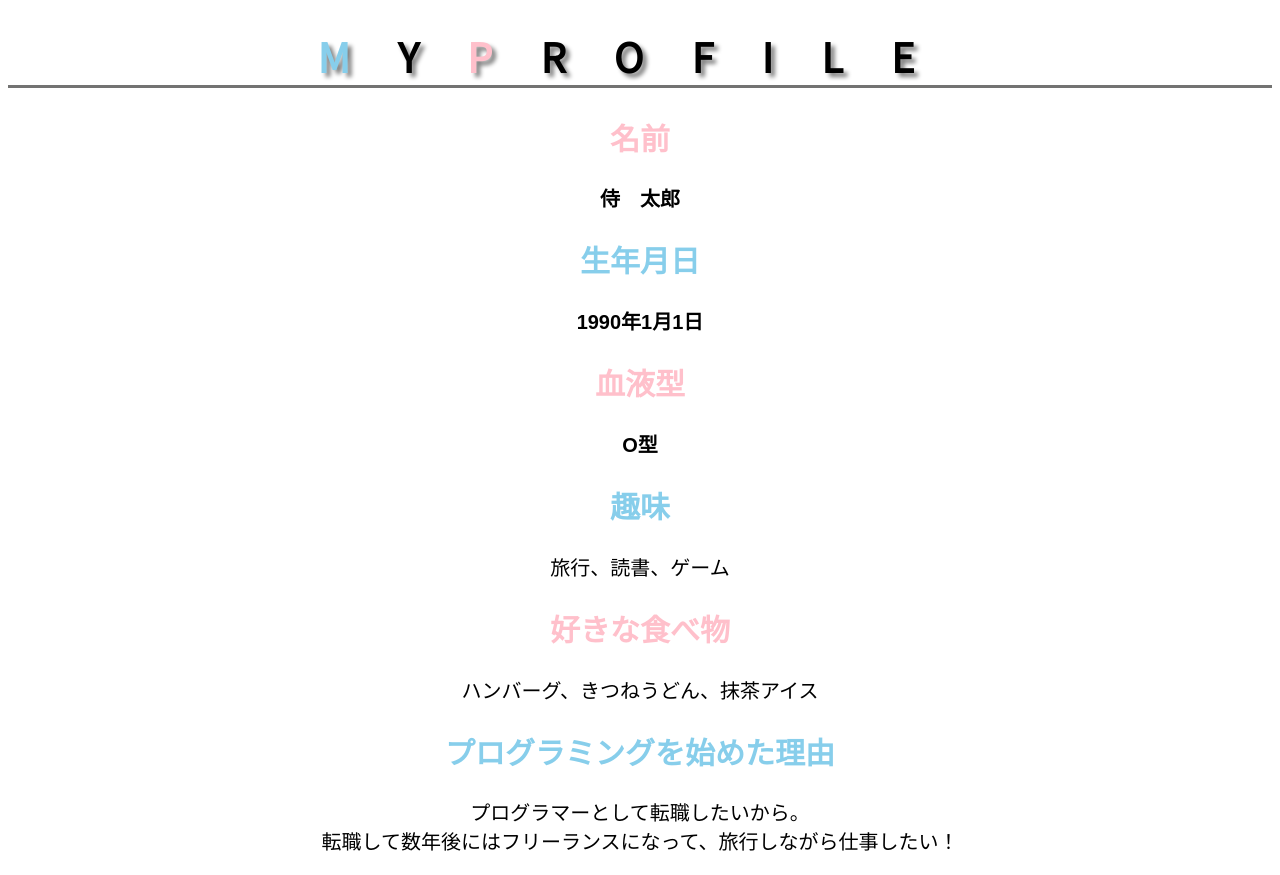
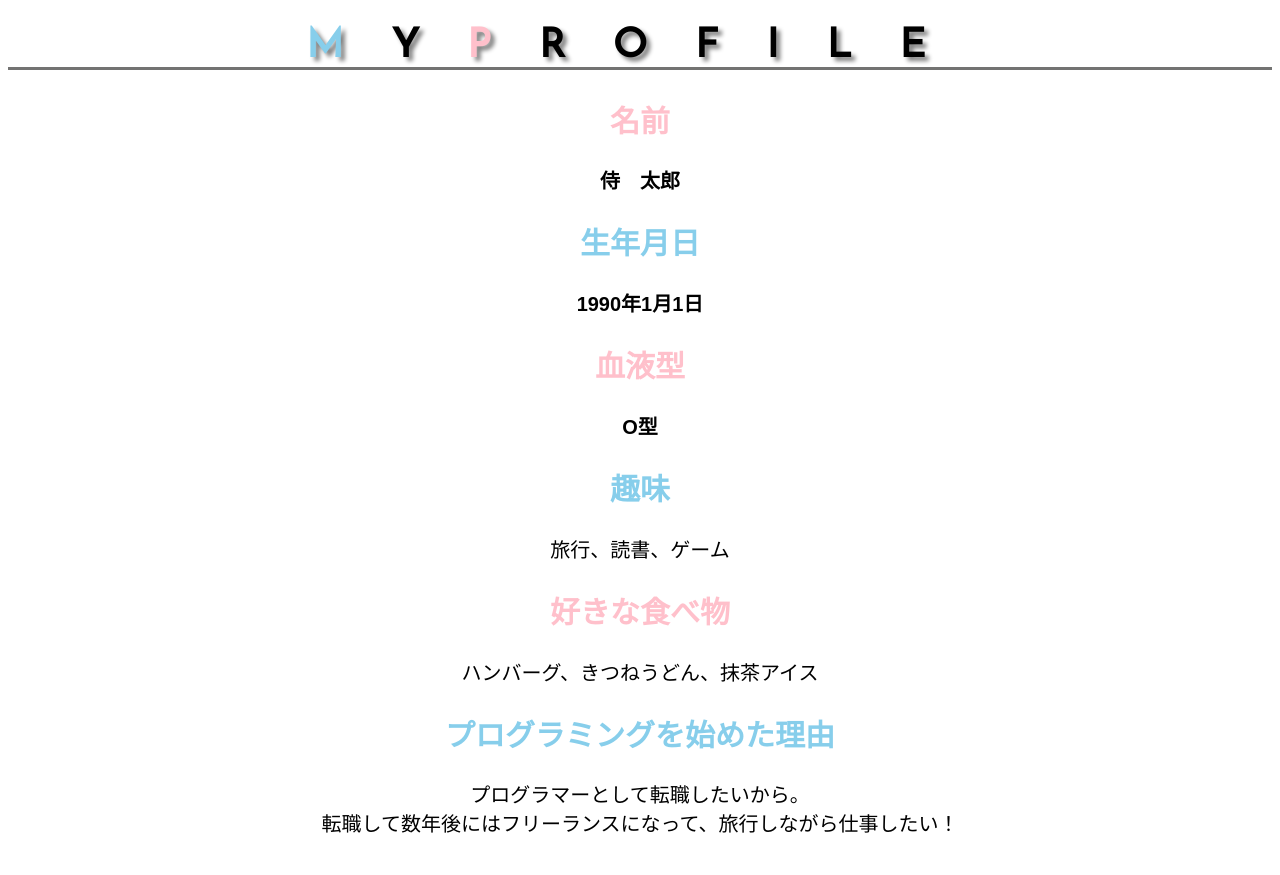
Before and after one commit to mwammth/html-css-basic-kadai, a plain HTML site: page kadai_014/kadai_014.html in a window 1280 px wide. Drawn offline with Linux system fonts and the light colour scheme.

Commit message:
Add files via upload

```diff
--- a/kadai_014/style.css
+++ b/kadai_014/style.css
@@ -4,9 +4,8 @@ body {
   text-align: center;
 }
 h1 {
-  font-family: 'Josefin Sans', sans-serif;
-  font-family: 'Noto Sans JP', sans-serif;
-  font-size: 40px;
+  font-family: 'Josefin Sans', 'Noto Sans JP', sans-serif;
+  font-size: 200%;
   letter-spacing: 1.2em;
   text-shadow: 4px 4px 4px gray;
   border-bottom: solid 3px rgb(115, 115, 114);
```
